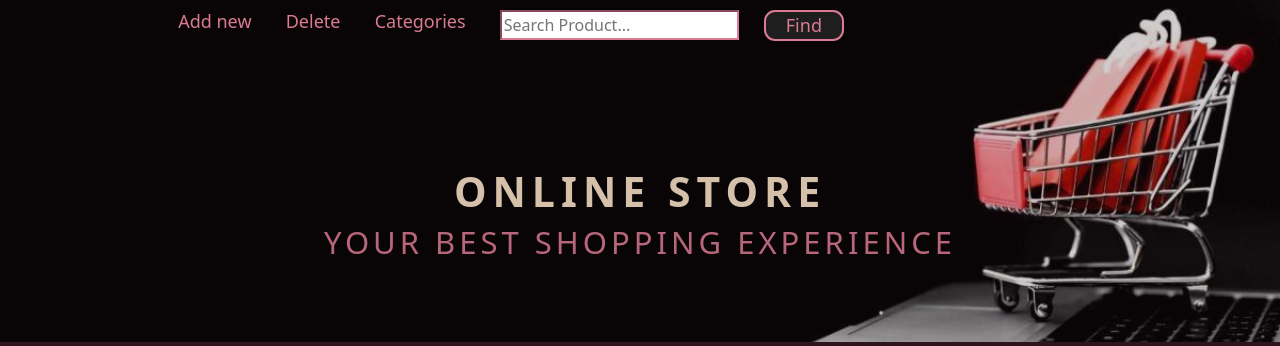
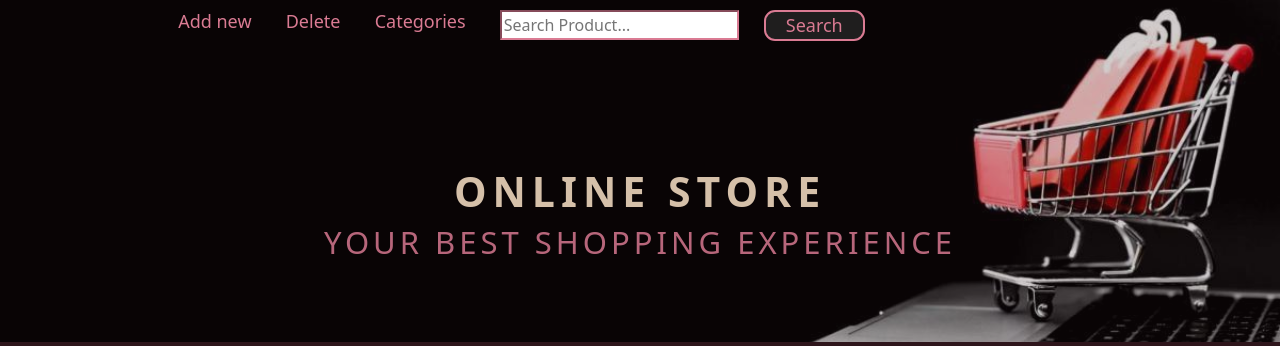
Before and after one commit to AnastassiyaProkudina/homework_60_anastassiya_prokudina, a Django app: page /product/ in a window 1280 px wide. Shown: the top 346 px of the page. Run offline with Django 4.2, Linux system fonts and the light colour scheme; data comes from the database, SQL or seed files in the repository; some libraries are stand-ins or nearby versions.

Commit message:
Изменила кнопку поиска

```diff
--- a/online_store/templates/partial/product_search_in_menu.html
+++ b/online_store/templates/partial/product_search_in_menu.html
@@ -1,7 +1,7 @@
 <li class="menu">
     <div class="search-form">
         <form action="{% url 'index' %}">
-            {% include 'partial/product_form.html' with button_text='Find' button_class="btn-search my-sm-0" %}
+            {% include 'partial/product_form.html' with button_text='Search' button_class="btn-search my-sm-0" %}
         </form>
     </div>
 </li>
```
